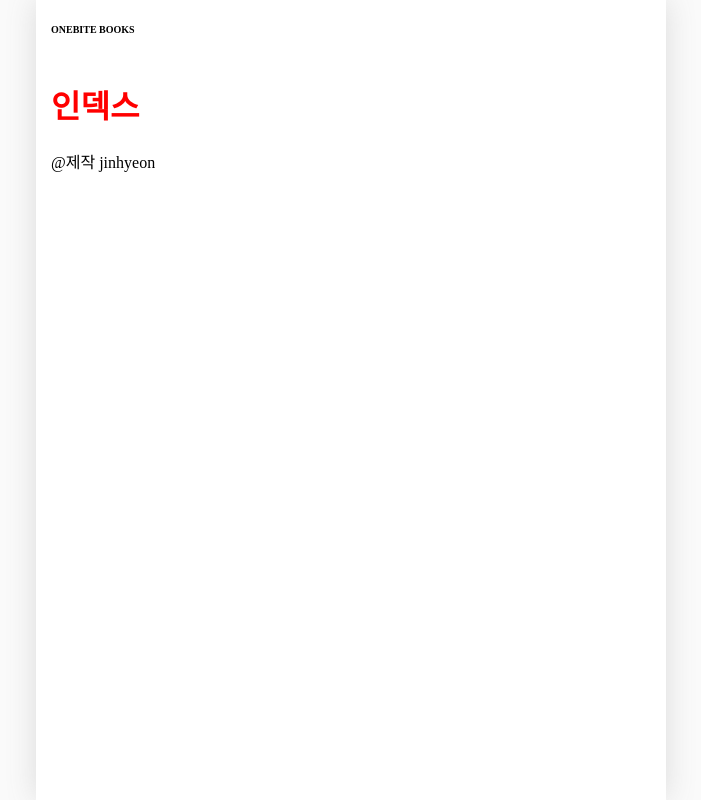
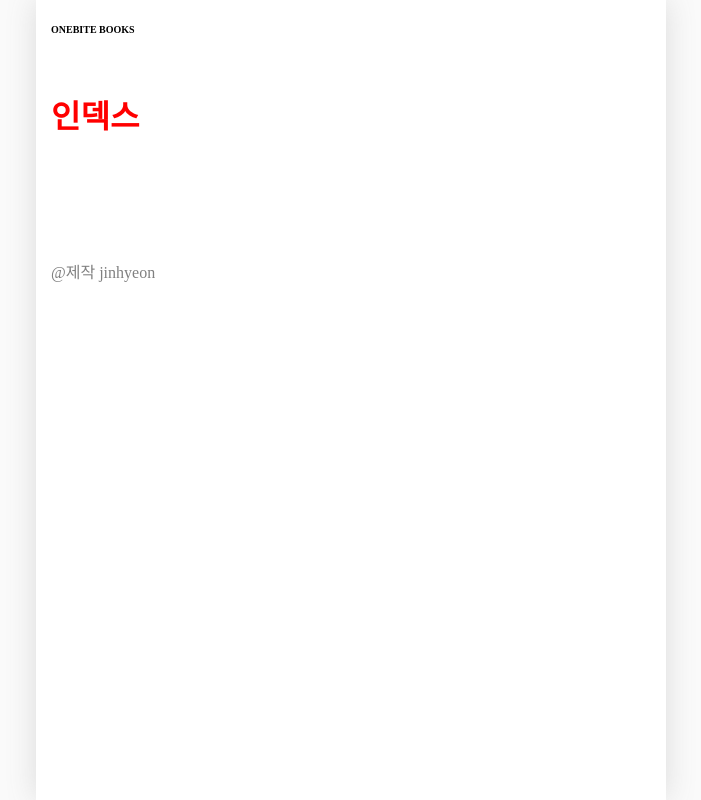
Before and after one commit to rollingball211/next_js, a Next.js app in the folder section2/: page / in a window 1280 px wide. Shown: the whole page, without its empty margins (289-990 px from the left). Built offline with nearby package versions, Linux system fonts and the light colour scheme.

Commit message:
globalLayout2

```diff
--- a/section2/src/components/global-layout.module.css
+++ b/section2/src/components/global-layout.module.css
@@ -22,3 +22,12 @@
     color : black;
     text-decoration: none;
 }
+
+main {
+    padding-top: 10px;
+}
+
+.footer {
+    padding: 100px 0px;
+    color: gray;
+}
--- a/section2/src/components/global-layout.tsx
+++ b/section2/src/components/global-layout.tsx
@@ -11,10 +11,11 @@ export default function GlobalLayout({
       <header className={style.header}>
         <Link href={"/"}> ONEBITE BOOKS</Link>
       </header>
-      <main>
+      <main className = {style.main}>
         {children}
       </main>
-      <footer>@제작 jinhyeon</footer>
+      <footer className={style.footer}>
+        @제작 jinhyeon</footer>
     </div>
     );
 }
```
